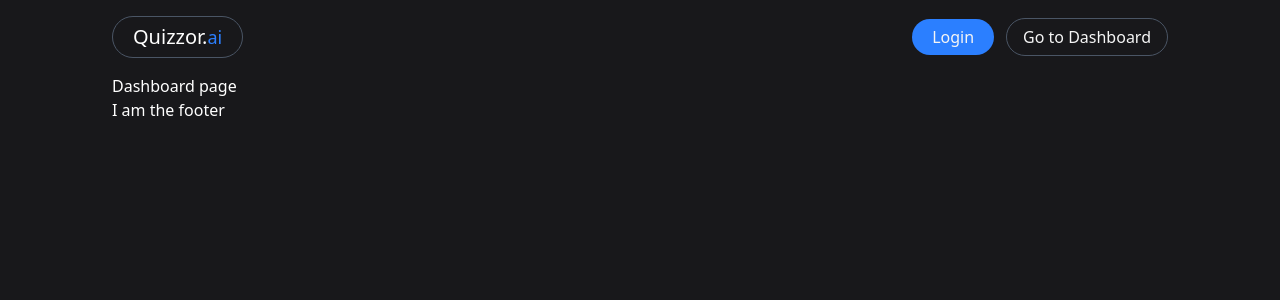
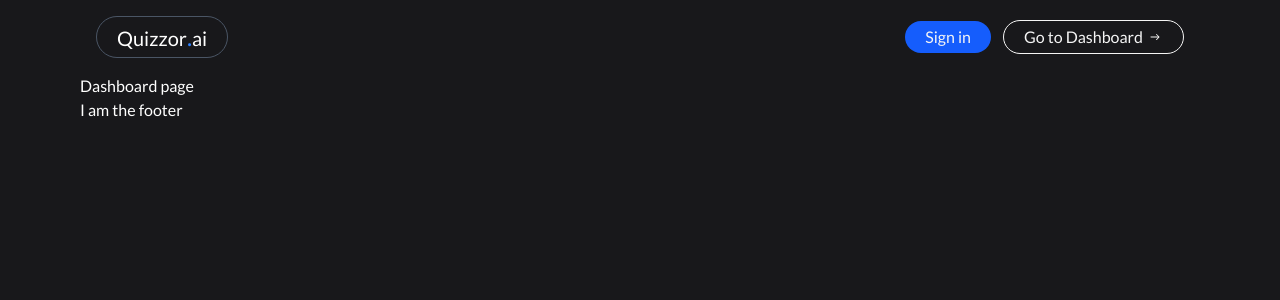
Before and after one commit to Dhritish-Mukherjee/Quizzor, a React (Vite) app in the folder src/Frontend/: page /dashboard in a window 1280 px wide. Shown: the top 300 px of the page. Built offline with nearby package versions, Linux system fonts and the light colour scheme.

Commit message:
navbar improved

```diff
--- a/src/Frontend/src/App.jsx
+++ b/src/Frontend/src/App.jsx
@@ -8,7 +8,7 @@ import Dashboard from "./pages/Dashboard";
 
 const App = () => {
   return (
-    <div className="w-full min-h-screen px-4 sm:px-10 md:px-14 lg:px-28 bg-zinc-900 text-white ">
+    <div className="w-full min-h-screen px-4 sm:px-10 md:px-14 lg:px-20 bg-zinc-900 text-white ">
       <Navbar />
       <Routes>
         <Route path="/" element={<Home />} />
--- a/src/Frontend/src/components/Navbar.jsx
+++ b/src/Frontend/src/components/Navbar.jsx
@@ -1,19 +1,20 @@
 import React from "react";
 import { Link } from "react-router-dom";
+import { IoIosArrowRoundForward } from "react-icons/io";
 
 const Navbar = () => {
   return (
     <div>
-      <nav className="flex justify-between py-4 ">
-        <Link to='/' ><div className="logo border border-gray-600 px-5 py-1.5  rounded-full">
-            <h1 className="text-white text-xl">Quizzor.<span className="text-blue-500 text-lg ">ai</span></h1>
+      <nav className="flex justify-between py-4 px-4">
+        <Link to='/' ><div className="logo border border-gray-600 px-5 py-1 rounded-full flex justify-center items-center">
+            <h1 className="text-white text-xl">Quizzor<span className="text-blue-500 text-2xl ">.</span>ai</h1>
         </div>
         </Link>
 
         <div className="right-menu flex items-center justify-center gap-3 ">
-            <button className="px-5 py-1.5 bg-blue-500 rounded-full text-neutral-100 hover:scale-105 transition-all duration-300 cursor-pointer">Login</button>
+            <button className="px-5 py-1 bg-blue-600 rounded-full text-neutral-100 hover:scale-105 hover:bg-blue-500 transition-all duration-300 cursor-pointer">Sign in</button>
 
-            <button className="px-4 py-1.5 bg-transparent rounded-full border border-gray-600 hover:bg-blue-500 hover:border-blue-500 hover:scale-105 transition-all duration-300 text-neutral-100 cursor-pointer">Go to Dashboard</button>
+            <button className="px-5 py-1 bg-transparent rounded-full border border-neutral-100 hover:text-neutral-300  transition-all duration-300 text-neutral-100 cursor-pointer flex justify-center items-center gap-1">Go to Dashboard <IoIosArrowRoundForward/></button>
         </div>
       </nav>
     </div>
--- a/src/Frontend/src/index.css
+++ b/src/Frontend/src/index.css
@@ -1,9 +1,13 @@
+@import url('https://fonts.googleapis.com/css2?family=Lato:ital,wght@0,100;0,300;0,400;0,700;0,900;1,100;1,300;1,400;1,700;1,900&display=swap');
 @import "tailwindcss";
 
 
 bdoy, html {
   width: 100%;
   height: 100%;
+  font-family: "Lato", sans-serif;
+  font-weight: 400;
+  font-style: normal;
 }
 
 
```
